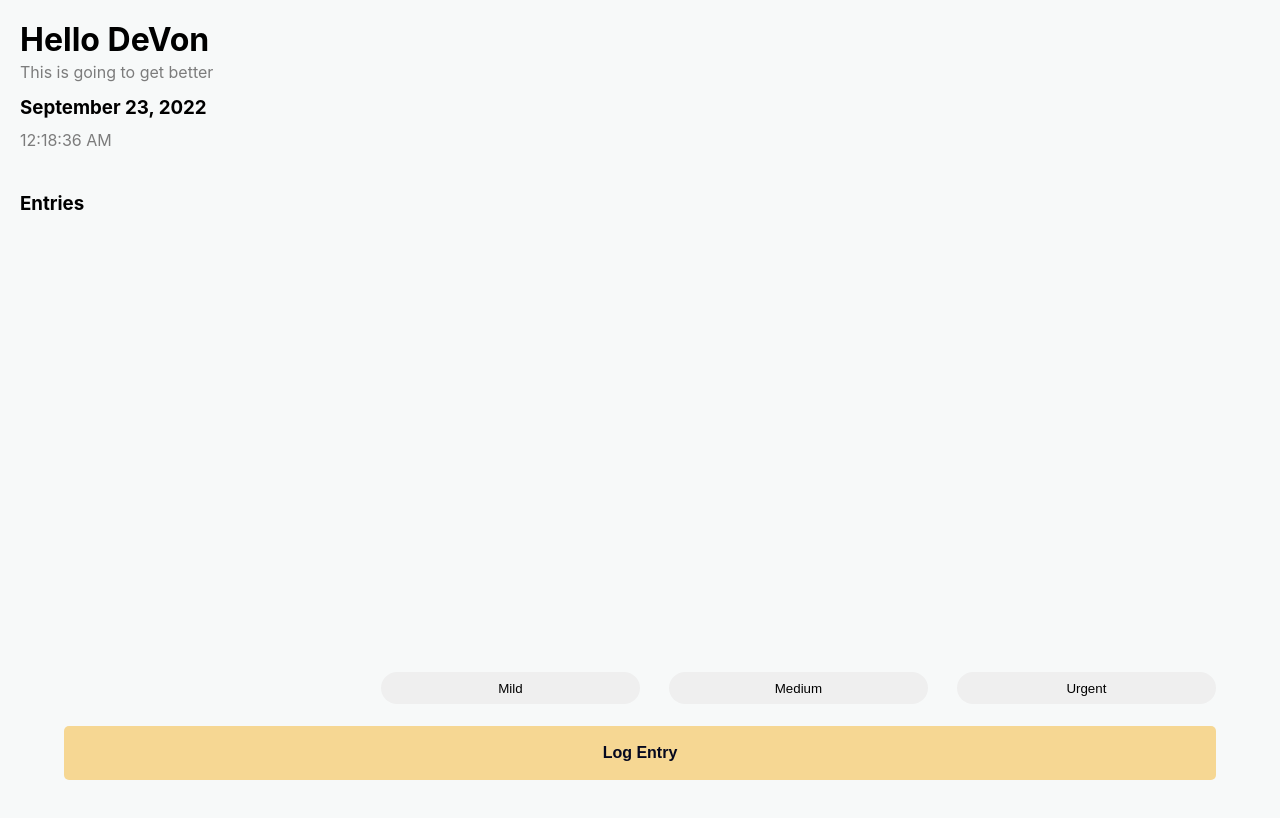
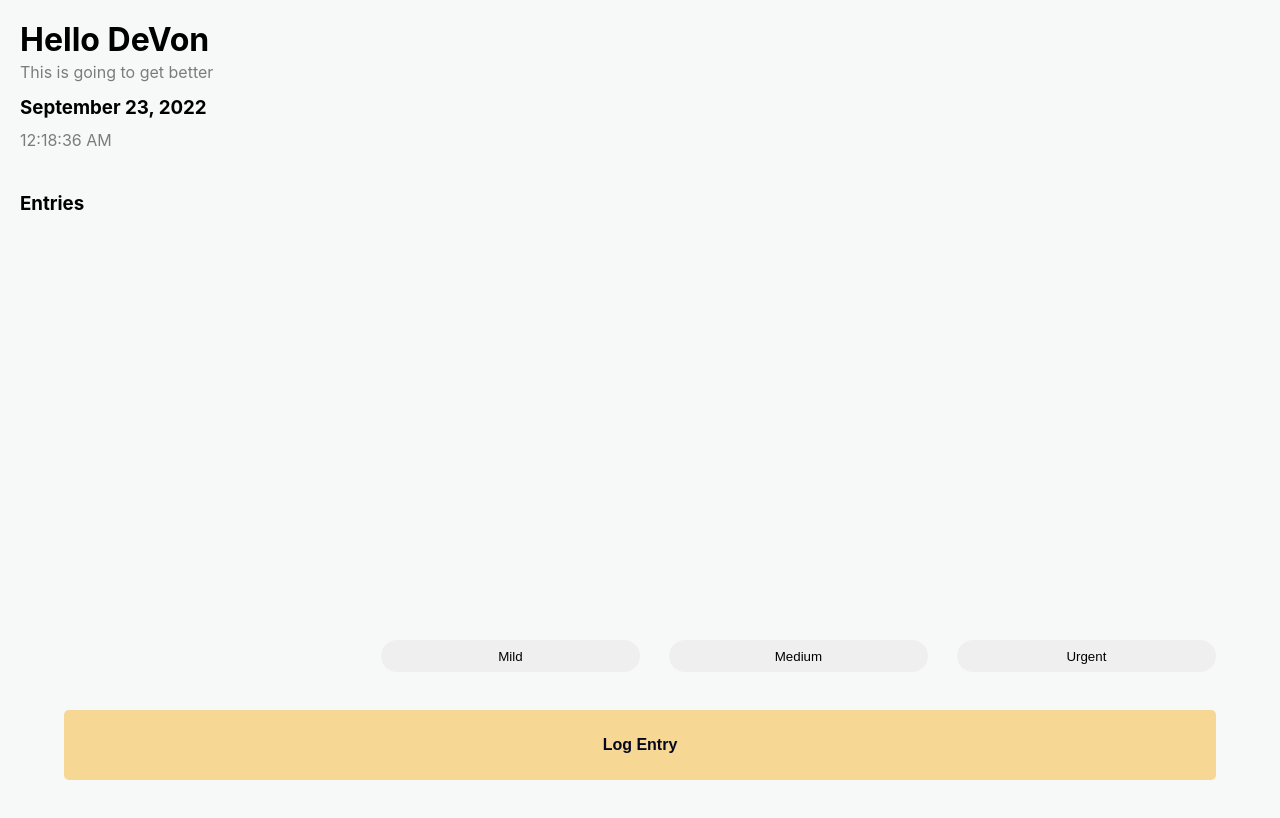
Before and after one commit to devonrandall-design/health-app, a React (Create React App) app: page / in a window 1280 px wide. Built offline with nearby package versions, Linux system fonts and the light colour scheme.

Commit message:
1 file modified

```diff
--- a/src/style.css
+++ b/src/style.css
@@ -69,7 +69,7 @@ margin: 0px;
   position: fixed;
   bottom: 0;
   width: 100%;
-  height: 8rem;
+  height: 10rem;
   /* background-color: #45222d; */
   display: flex;
   flex-direction: column;
```
